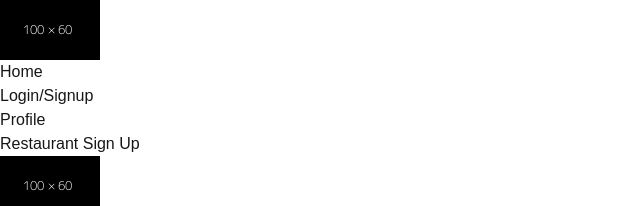
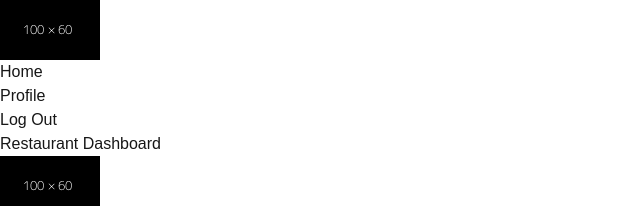
Before and after one commit to safatsaat2/way-to-food, a Next.js app: page /restaurant/dashboard in a window 1280 px wide. Shown: the top 206 px of the page, without its empty margins (0-640 px from the left). Built offline with nearby package versions, Linux system fonts and the light colour scheme; sample sign-in values are in the browser's storage.

Commit message:
restaurant sign up flow implementation

```diff
--- a/src/app/_components/RestaurantHeader.js
+++ b/src/app/_components/RestaurantHeader.js
@@ -1,7 +1,27 @@
+"use client";
 import Image from "next/image";
 import Link from "next/link";
+import { usePathname, useRouter } from "next/navigation";
+import { useEffect, useState } from "react";
 
 const RestaurantHeader = () => {
+  const [details, setDetails] = useState();
+  const router = useRouter();
+  const pathName = usePathname();
+
+  useEffect(() => {
+    let data = localStorage.getItem("restaurantUser");
+    if (!data &&  pathName == "/restaurant/dashboard") {
+      router.push("/restaurant");
+    }
+    else if(data && pathName == "/restaurant"){
+        router.push("/restaurant/dashboard");
+    }
+    else{
+      setDetails(JSON.parse(data));
+    }
+  }, []);
+
   return (
     <header className="bg-gradient-to-r from-blue-200 to-indigo-300 text-slate-900">
       <div className="max-w-[1200px] px-4 flex justify-between items-center mx-auto py-2">
@@ -12,12 +32,20 @@ const RestaurantHeader = () => {
           <li>
             <Link href="/">Home</Link>
           </li>
+          {details && details.name ?
+            <>
+              <li>
+                <Link href="/">Profile</Link>
+              </li>
+              <li>
+                <button className="btn">Log Out</button>
+              </li>
+            </>
+           :
             <li>
               <Link href="/restaurant">Login/Signup</Link>
             </li>
-        <li>
-          <Link href="/">Profile</Link>
-        </li>
+          }
         </ul>
       </div>
     </header>
--- a/src/app/_components/RestaurantSignUp.js
+++ b/src/app/_components/RestaurantSignUp.js
@@ -50,7 +50,7 @@ const RestaurantSignUp = () => {
 
       delete result.password;
 
-      localStorage.setItem("user", JSON.stringify(result));
+      localStorage.setItem("restaurantUser", JSON.stringify(result));
       console.log("Redirecting to dashboard...");
       router.push("/restaurant/dashboard");
       alert("Restaurant Registration done");
--- a/src/app/restaurant/dashboard/page.js
+++ b/src/app/restaurant/dashboard/page.js
@@ -8,7 +8,7 @@ const Dashboard = () => {
       <RestaurantHeader />
       <div className="min-h-screen">
         <h3 className="text-3xl text-slate-900 text-center">
-          Restaurant Sign Up
+          Restaurant Dashboard
         </h3>
       </div>
       <RestaurantFooter />
```
Lines whose indentation alone changed are shown as unchanged.
